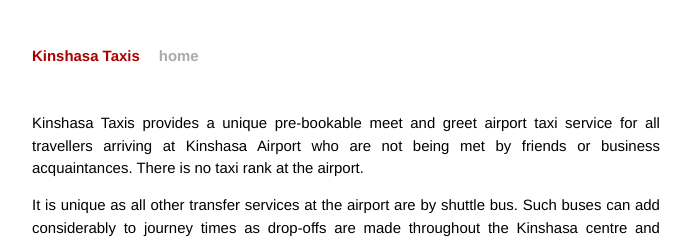
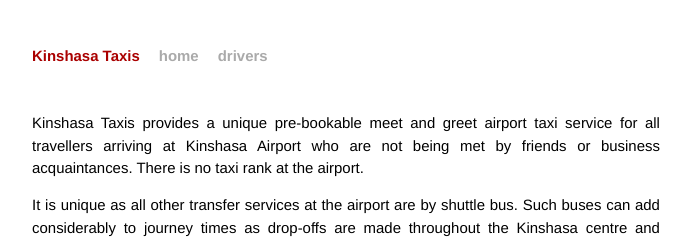
Before and after one commit to rjw1/kinshasataxis, a Jekyll site: the page built from index.md, in a window 1280 px wide. Shown: the top 240 px of the page, without its empty margins (294-985 px from the left). Built offline with Jekyll 4.4.1, drawn with Linux system fonts in a browser that asks for light colours; Markdown is read by kramdown in place of the engine named in the settings.

Commit message:
add drivers page

```diff
--- a/_layouts/default.html
+++ b/_layouts/default.html
@@ -20,6 +20,7 @@
             <div class="header">
               <h1 class="title"><a href="/">{{ site.name }}</a></h1>
               <a class="extra" href="/">home</a>
+              <a class="extra" href="/drivers">drivers</a>
             </div>
 
                 {{ content }}
```
